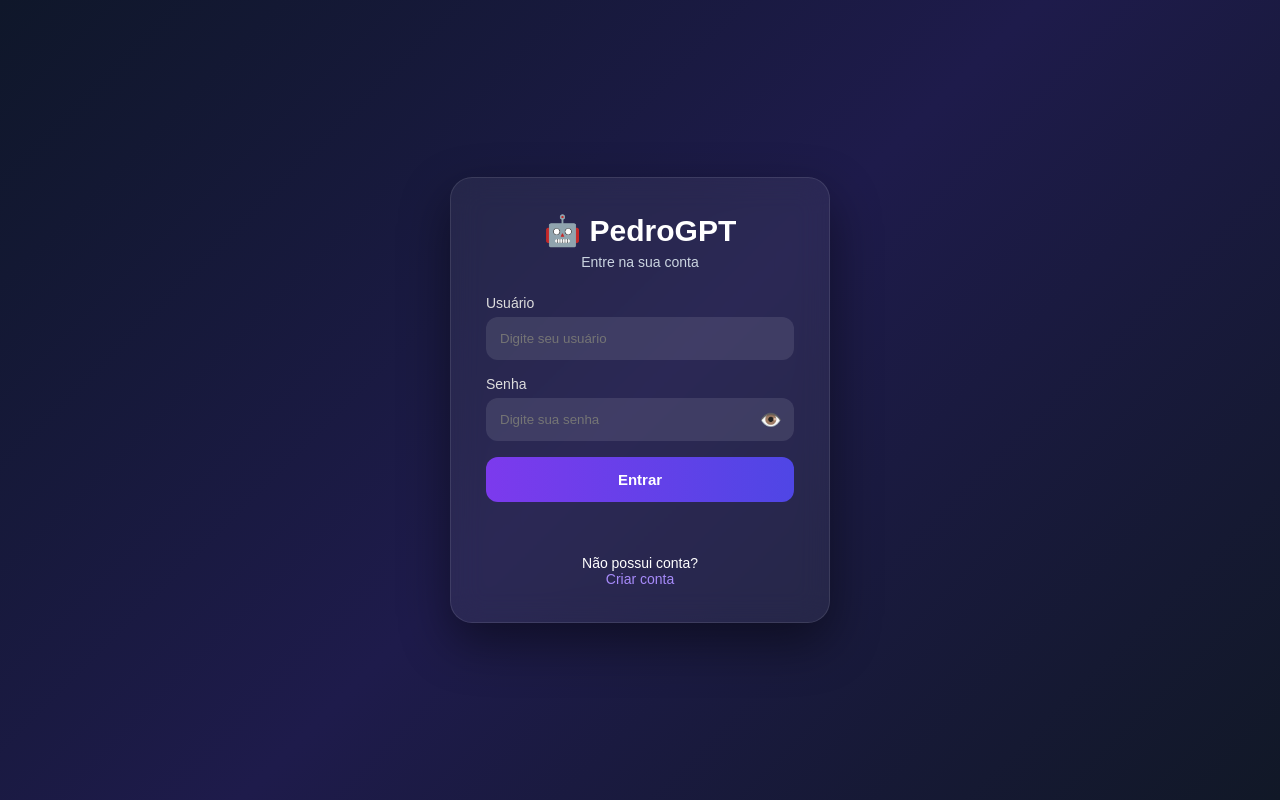
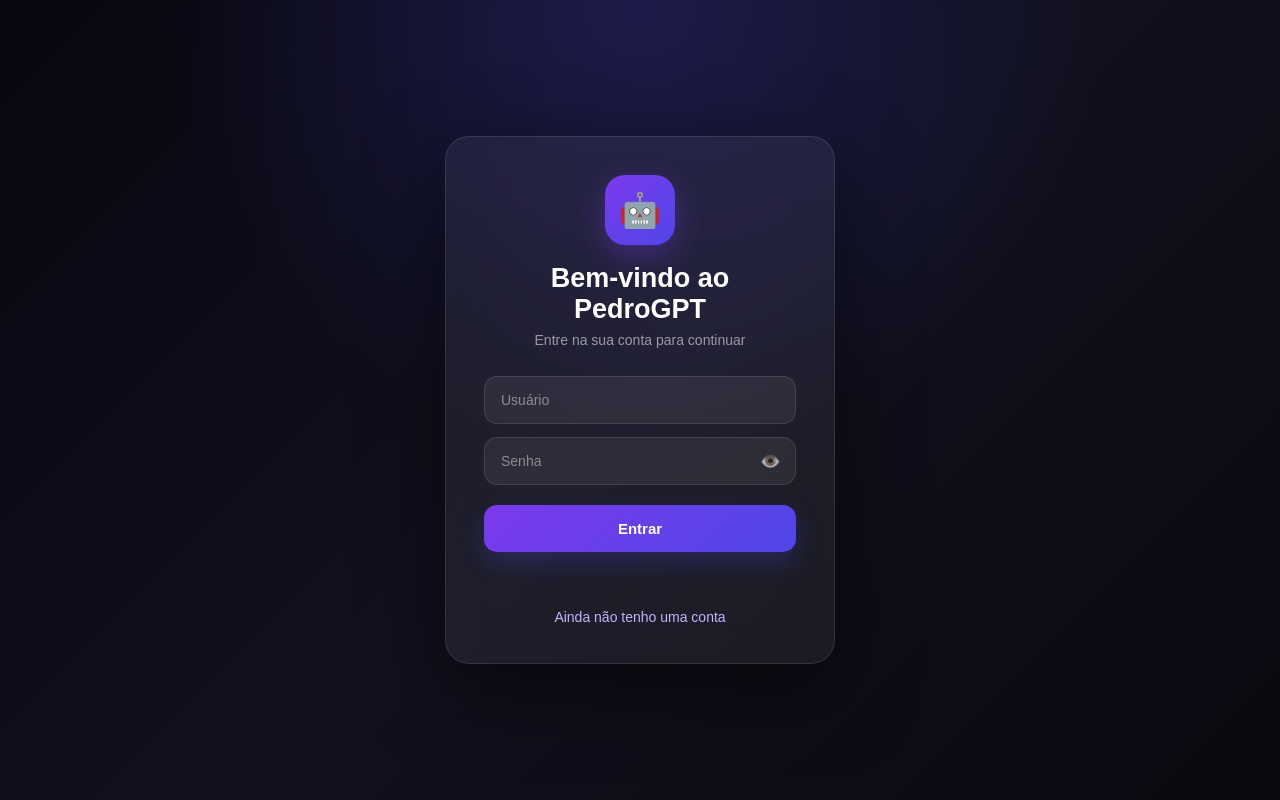
Before and after one commit to phramoslima24-web/PedroGPT, a Flask app: page /login in a window 1280 px wide. Run offline with Flask 3, Linux system fonts and the light colour scheme.

Commit message:
Update login.html

```diff
--- a/templates/login.html
+++ b/templates/login.html
@@ -3,256 +3,520 @@
 <head>
 <meta charset="UTF-8">
 <meta name="viewport" content="width=device-width, initial-scale=1.0">
+
 <title>Login - PedroGPT</title>
 
 <style>
-*{
-    margin:0;
-    padding:0;
-    box-sizing:border-box;
-    font-family:Arial,sans-serif;
+
+* {
+    margin: 0;
+    padding: 0;
+    box-sizing: border-box;
+    font-family: Arial, sans-serif;
 }
 
-body{
-    height:100vh;
-    display:flex;
-    justify-content:center;
-    align-items:center;
-    background:linear-gradient(135deg,#0f172a,#1e1b4b,#111827);
-    color:#fff;
+body {
+    min-height: 100vh;
+    display: flex;
+    justify-content: center;
+    align-items: center;
+
+    background:
+        radial-gradient(circle at top, #1e1b4b, transparent 45%),
+        linear-gradient(135deg, #070711, #11111f, #09090f);
+
+    color: white;
+    padding: 20px;
 }
 
-.card{
-    width:380px;
-    padding:35px;
-    border-radius:22px;
-    background:rgba(255,255,255,.06);
-    backdrop-filter:blur(15px);
-    border:1px solid rgba(255,255,255,.1);
-    box-shadow:0 20px 50px rgba(0,0,0,.45);
+.card {
+    width: 100%;
+    max-width: 390px;
+
+    padding: 38px;
+
+    border-radius: 24px;
+
+    background: rgba(255,255,255,0.06);
+
+    backdrop-filter: blur(20px);
+    -webkit-backdrop-filter: blur(20px);
+
+    border: 1px solid rgba(255,255,255,0.10);
+
+    box-shadow:
+        0 25px 80px rgba(0,0,0,0.55);
+
+    text-align: center;
+
+    animation: aparecer .4s ease;
 }
 
-.logo{
-    text-align:center;
-    margin-bottom:25px;
+.logo {
+    width: 70px;
+    height: 70px;
+
+    margin: 0 auto 18px;
+
+    display: flex;
+    align-items: center;
+    justify-content: center;
+
+    border-radius: 20px;
+
+    background:
+        linear-gradient(135deg, #7c3aed, #4f46e5);
+
+    font-size: 34px;
+
+    box-shadow:
+        0 10px 30px rgba(124,58,237,.35);
 }
 
-.logo h1{
-    font-size:30px;
+h1 {
+    font-size: 27px;
+    margin-bottom: 7px;
 }
 
-.logo p{
-    color:#cbd5e1;
-    margin-top:6px;
-    font-size:14px;
+.subtitulo {
+    color: rgba(255,255,255,.55);
+    font-size: 14px;
+    margin-bottom: 28px;
 }
 
-.input-group{
-    margin-bottom:16px;
+.campo {
+    position: relative;
+    margin-top: 13px;
 }
 
-.input-group label{
-    display:block;
-    margin-bottom:6px;
-    font-size:14px;
-    color:#ddd;
+input {
+    width: 100%;
+
+    padding: 15px 16px;
+
+    border: 1px solid rgba(255,255,255,.10);
+
+    border-radius: 13px;
+
+    outline: none;
+
+    background: rgba(255,255,255,.07);
+
+    color: white;
+
+    font-size: 14px;
+
+    transition: .2s;
 }
 
-.input-group input{
-    width:100%;
-    padding:13px;
-    border:none;
-    border-radius:12px;
-    outline:none;
-    background:rgba(255,255,255,.1);
-    color:white;
-    border:1px solid transparent;
+input:focus {
+    border-color: #7c3aed;
+
+    background: rgba(255,255,255,.09);
+
+    box-shadow:
+        0 0 0 3px rgba(124,58,237,.12);
 }
 
-.input-group input:focus{
-    border-color:#7c3aed;
+input::placeholder {
+    color: rgba(255,255,255,.45);
 }
 
-.password-box{
-    position:relative;
+.senha-input {
+    padding-right: 48px;
 }
 
-.password-box button{
-    position:absolute;
-    right:12px;
-    top:50%;
-    transform:translateY(-50%);
-    background:none;
-    border:none;
-    color:#ddd;
-    cursor:pointer;
-    font-size:18px;
+.olho {
+    position: absolute;
+
+    right: 15px;
+    top: 50%;
+
+    transform: translateY(-50%);
+
+    cursor: pointer;
+
+    opacity: .65;
+
+    font-size: 17px;
+
+    user-select: none;
+
+    transition: .2s;
 }
 
-.login-btn{
-    width:100%;
-    padding:14px;
-    border:none;
-    border-radius:12px;
-    background:linear-gradient(90deg,#7c3aed,#4f46e5);
-    color:white;
-    font-size:15px;
-    font-weight:bold;
-    cursor:pointer;
-    transition:.2s;
+.olho:hover {
+    opacity: 1;
 }
 
-.login-btn:hover{
-    transform:translateY(-2px);
+button {
+    width: 100%;
+
+    padding: 15px;
+
+    margin-top: 20px;
+
+    border: none;
+
+    border-radius: 13px;
+
+    background:
+        linear-gradient(
+            135deg,
+            #7c3aed,
+            #4f46e5
+        );
+
+    color: white;
+
+    font-size: 15px;
+
+    font-weight: bold;
+
+    cursor: pointer;
+
+    transition: .2s;
+
+    box-shadow:
+        0 10px 25px rgba(79,70,229,.25);
 }
 
-.login-btn:disabled{
-    opacity:.6;
-    cursor:not-allowed;
+button:hover {
+    transform: translateY(-2px);
+
+    box-shadow:
+        0 14px 30px rgba(79,70,229,.35);
 }
 
-.msg{
-    margin-top:15px;
-    text-align:center;
-    font-size:14px;
-    min-height:20px;
+button:active {
+    transform: scale(.98);
 }
 
-.error{ color:#f87171; }
-.success{ color:#4ade80; }
-
-.footer{
-    text-align:center;
-    margin-top:18px;
-    font-size:14px;
+button:disabled {
+    opacity: .6;
+    cursor: not-allowed;
+    transform: none;
 }
 
-.footer a{
-    color:#a78bfa;
-    text-decoration:none;
+.mensagem {
+    min-height: 20px;
+
+    margin-top: 15px;
+
+    font-size: 13px;
+
+    color: #fca5a5;
 }
+
+.link {
+    display: block;
+
+    margin-top: 22px;
+
+    color: #c4b5fd;
+
+    text-decoration: none;
+
+    font-size: 14px;
+
+    transition: .2s;
+}
+
+.link:hover {
+    color: white;
+}
+
+.carregando {
+    display: inline-flex;
+
+    align-items: center;
+
+    gap: 8px;
+}
+
+.spinner {
+    width: 15px;
+    height: 15px;
+
+    border: 2px solid rgba(255,255,255,.35);
+    border-top-color: white;
+
+    border-radius: 50%;
+
+    animation: girar .7s linear infinite;
+}
+
+@keyframes girar {
+    to {
+        transform: rotate(360deg);
+    }
+}
+
+@keyframes aparecer {
+    from {
+        opacity: 0;
+        transform: translateY(15px) scale(.98);
+    }
+
+    to {
+        opacity: 1;
+        transform: translateY(0) scale(1);
+    }
+}
+
+@media(max-width: 450px) {
+
+    .card {
+        padding: 30px 22px;
+        border-radius: 20px;
+    }
+
+    h1 {
+        font-size: 24px;
+    }
+
+}
+
 </style>
 </head>
+
 <body>
 
 <div class="card">
 
     <div class="logo">
-        <h1>🤖 PedroGPT</h1>
-        <p>Entre na sua conta</p>
+        🤖
     </div>
 
-    <div class="input-group">
-        <label>Usuário</label>
-        <input id="username" placeholder="Digite seu usuário">
+    <h1>Bem-vindo ao PedroGPT</h1>
+
+    <div class="subtitulo">
+        Entre na sua conta para continuar
     </div>
 
-    <div class="input-group">
-        <label>Senha</label>
 
-        <div class="password-box">
-            <input type="password" id="password" placeholder="Digite sua senha">
-            <button type="button" onclick="toggleSenha()" id="eye">👁️</button>
-        </div>
+    <div class="campo">
+
+        <input
+            type="text"
+            id="username"
+            placeholder="Usuário"
+            autocomplete="username"
+        >
+
     </div>
 
-    <button class="login-btn" onclick="login()" id="btnLogin">
+
+    <div class="campo">
+
+        <input
+            type="password"
+            id="password"
+            class="senha-input"
+            placeholder="Senha"
+            autocomplete="current-password"
+        >
+
+        <span
+            class="olho"
+            id="olho"
+            onclick="alternarSenha()"
+        >
+            👁️
+        </span>
+
+    </div>
+
+
+    <button
+        id="botaoLogin"
+        onclick="login()"
+    >
         Entrar
     </button>
 
-    <div id="msg" class="msg"></div>
 
-    <div class="footer">
-        Não possui conta?<br>
-        <a href="/register">Criar conta</a>
-    </div>
+    <div
+        id="mensagem"
+        class="mensagem"
+    ></div>
+
+
+    <a
+        href="/register"
+        class="link"
+    >
+        Ainda não tenho uma conta
+    </a>
 
 </div>
 
+
 <script>
 
-function mostrarMensagem(texto,tipo="error"){
-    const msg=document.getElementById("msg");
-    msg.className=`msg ${tipo}`;
-    msg.textContent=texto;
-}
+function alternarSenha() {
 
-function toggleSenha(){
-    const senha=document.getElementById("password");
-    const eye=document.getElementById("eye");
+    const senha =
+        document.getElementById("password");
 
-    if(senha.type==="password"){
-        senha.type="text";
-        eye.textContent="🙈";
-    }else{
-        senha.type="password";
-        eye.textContent="👁️";
+    const olho =
+        document.getElementById("olho");
+
+    if (senha.type === "password") {
+
+        senha.type = "text";
+
+        olho.textContent = "🙈";
+
+    } else {
+
+        senha.type = "password";
+
+        olho.textContent = "👁️";
+
     }
 }
 
-async function login(){
 
-    const username=document.getElementById("username").value.trim();
-    const password=document.getElementById("password").value.trim();
+function mostrarMensagem(texto) {
 
-    if(!username || !password){
-        mostrarMensagem("Preencha usuário e senha.");
+    document.getElementById("mensagem").textContent =
+        texto;
+
+}
+
+
+async function login() {
+
+    const username =
+        document.getElementById("username")
+        .value
+        .trim();
+
+    const password =
+        document.getElementById("password")
+        .value;
+
+    const botao =
+        document.getElementById("botaoLogin");
+
+
+    if (!username || !password) {
+
+        mostrarMensagem(
+            "Preencha usuário e senha."
+        );
+
         return;
     }
 
-    const btn=document.getElementById("btnLogin");
 
-    btn.disabled=true;
-    btn.textContent="Entrando...";
+    botao.disabled = true;
+
+    botao.innerHTML = `
+        <span class="carregando">
+            <span class="spinner"></span>
+            Entrando...
+        </span>
+    `;
 
     mostrarMensagem("");
 
-    try{
 
-        const res=await fetch("/api/login",{
-            method:"POST",
-            headers:{
-                "Content-Type":"application/json"
-            },
-            body:JSON.stringify({
-                username,
-                password
-            })
-        });
+    try {
 
-        const data=await res.json();
+        const resposta =
+            await fetch(
+                "/api/login",
+                {
+                    method: "POST",
 
-        if(data.success){
+                    headers: {
+                        "Content-Type":
+                            "application/json"
+                    },
 
-            mostrarMensagem("Login realizado com sucesso!","success");
+                    body:
+                        JSON.stringify({
+                            username,
+                            password
+                        })
+                }
+            );
 
-            setTimeout(()=>{
-                window.location.href="/";
-            },600);
 
-        }else{
+        const data =
+            await resposta.json();
 
-            mostrarMensagem(data.message || "Usuário ou senha incorretos.");
 
+        if (data.success) {
+
+            window.location.href = "/";
+
+            return;
         }
 
-    }catch(e){
 
-        mostrarMensagem("Erro ao conectar ao servidor.");
+        mostrarMensagem(
+            data.message ||
+            "Usuário ou senha incorretos."
+        );
+
+
+    } catch (erro) {
+
+        console.error(
+            "Erro no login:",
+            erro
+        );
+
+        mostrarMensagem(
+            "Erro de conexão com o servidor."
+        );
 
     }
 
-    btn.disabled=false;
-    btn.textContent="Entrar";
+
+    botao.disabled = false;
+
+    botao.textContent = "Entrar";
 }
 
-document.getElementById("password").addEventListener("keydown",e=>{
-    if(e.key==="Enter") login();
-});
 
-document.getElementById("username").addEventListener("keydown",e=>{
-    if(e.key==="Enter") login();
-});
+document
+    .getElementById("password")
+    .addEventListener(
+        "keydown",
+        function(event) {
+
+            if (event.key === "Enter") {
+
+                event.preventDefault();
+
+                login();
+
+            }
+
+        }
+    );
+
+
+document
+    .getElementById("username")
+    .addEventListener(
+        "keydown",
+        function(event) {
+
+            if (event.key === "Enter") {
+
+                event.preventDefault();
+
+                login();
+
+            }
+
+        }
+    );
 
 </script>
 
```
